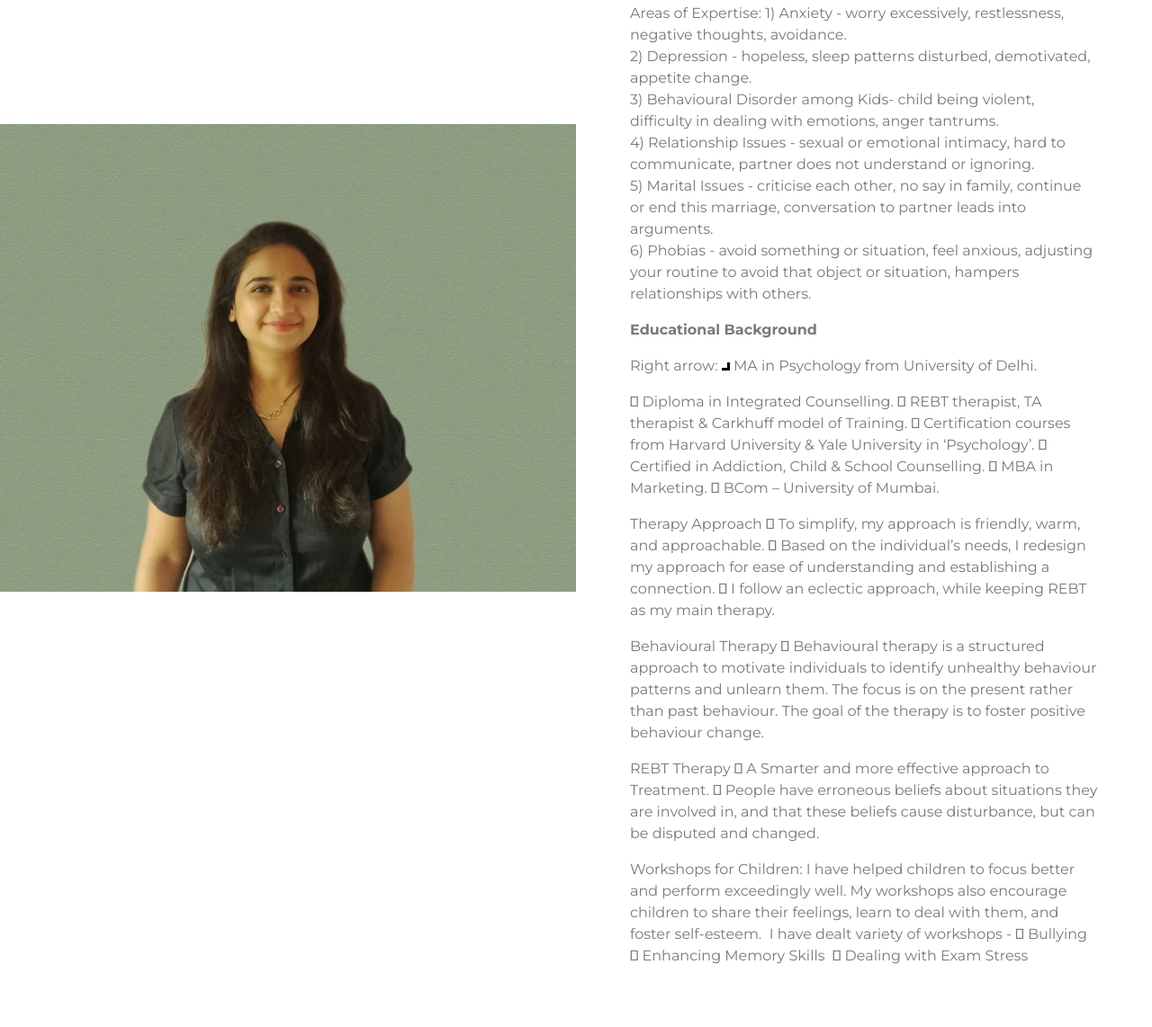
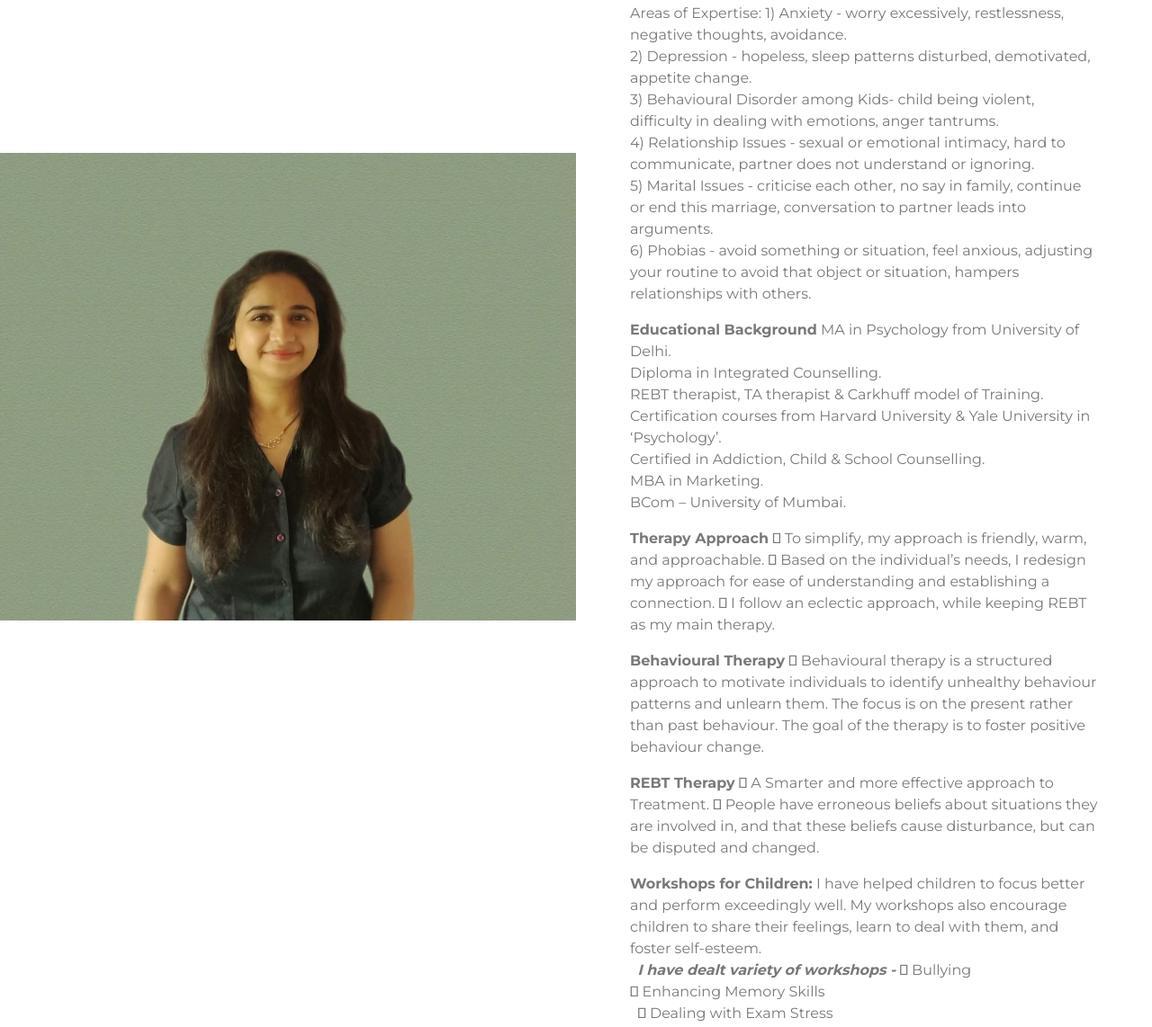
Before and after one commit to Aashil245/ashkabhavsar.in, a plain HTML site: page index.html in a window 1280 px wide. Shown: the part 1160-2302 px from the top of the page at 90% size. Drawn offline with nearby package versions, Linux system fonts and the light colour scheme.

Commit message:
Update index.html

```diff
--- a/index.html
+++ b/index.html
@@ -120,41 +120,41 @@ conversation to partner leads into arguments.<br>
 object or situation, hampers relationships with others.
                                 </p>
                                   <p>
-					  <b>Educational Background</b>
-				    <p>Right arrow: <i class="arrow right"></i> MA in Psychology from University of Delhi.</p>
- Diploma in Integrated Counselling.
- REBT therapist, TA therapist &amp; Carkhuff model of Training.
- Certification courses from Harvard University &amp; Yale University in ‘Psychology’.
- Certified in Addiction, Child &amp; School Counselling.
- MBA in Marketing.
- BCom – University of Mumbai.
+			<b>Educational Background</b>
+MA in Psychology from University of Delhi.<br>
+Diploma in Integrated Counselling.<br>
+REBT therapist, TA therapist &amp; Carkhuff model of Training.<br>
+Certification courses from Harvard University &amp; Yale University in ‘Psychology’.<br>
+Certified in Addiction, Child &amp; School Counselling.<br>
+MBA in Marketing.<br>
+BCom – University of Mumbai.<br>
             </p>
                                  <p>
-Therapy Approach
+					 <b>Therapy Approach</b>
  To simplify, my approach is friendly, warm, and approachable.
  Based on the individual’s needs, I redesign my approach for ease of understanding
 and establishing a connection.
  I follow an eclectic approach, while keeping REBT as my main therapy.
             </p>
 				    <p>
-Behavioural Therapy
+					    <b>Behavioural Therapy</b>
  Behavioural therapy is a structured approach to motivate individuals to identify
 unhealthy behaviour patterns and unlearn them. The focus is on the present rather
 than past behaviour. The goal of the therapy is to foster positive behaviour change.
 				    </p>
 				    <p>
-REBT Therapy
+					    <b>REBT Therapy</b>
  A Smarter and more effective approach to Treatment.
  People have erroneous beliefs about situations they are involved in, and that these
 beliefs cause disturbance, but can be disputed and changed.
 				    </p>
 				    <p>
- Workshops for Children:
+ <b>Workshops for Children:</b>
 I have helped children to focus better and perform exceedingly well. My workshops also
-encourage children to share their feelings, learn to deal with them, and foster self-esteem.
-I have dealt variety of workshops -
- Bullying
- Enhancing Memory Skills
+encourage children to share their feelings, learn to deal with them, and foster self-esteem.<br>
+					    <b><i>I have dealt variety of workshops -</b></i>
+ Bullying<br>
+ Enhancing Memory Skills<br>
  Dealing with Exam Stress
 				    </p>
                             </div>
```
